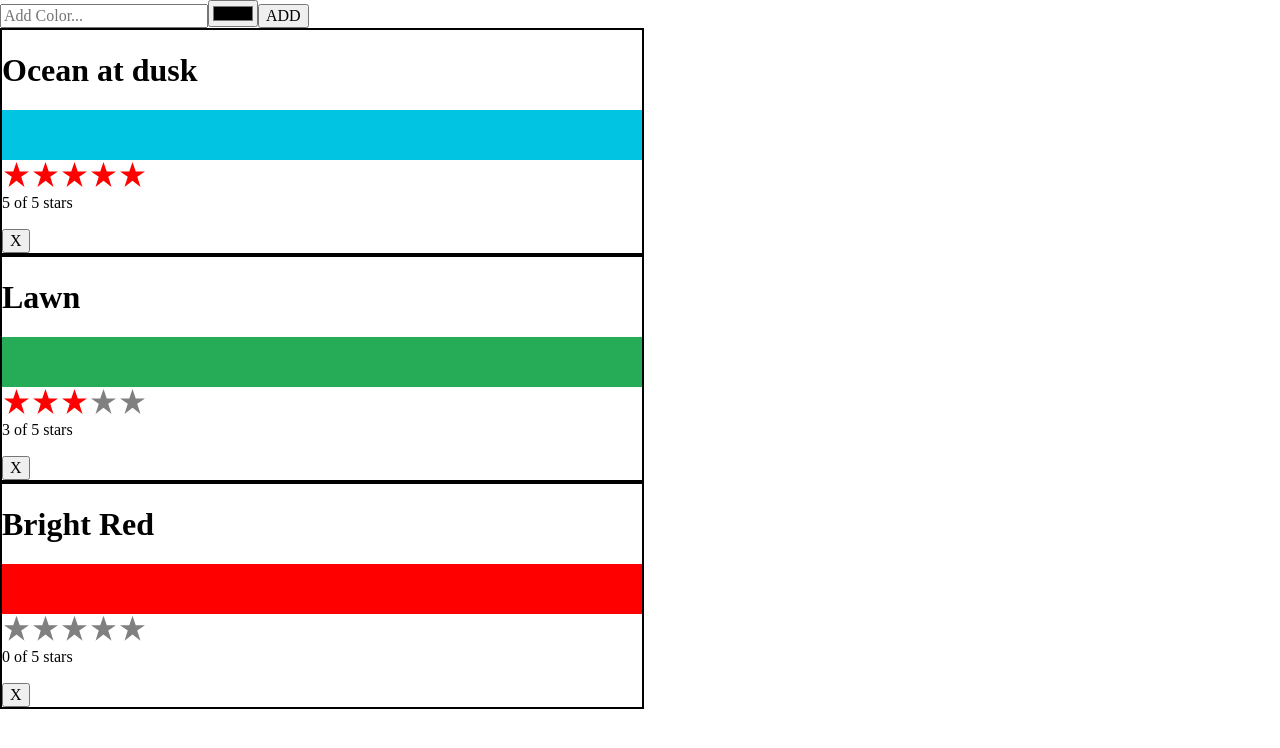
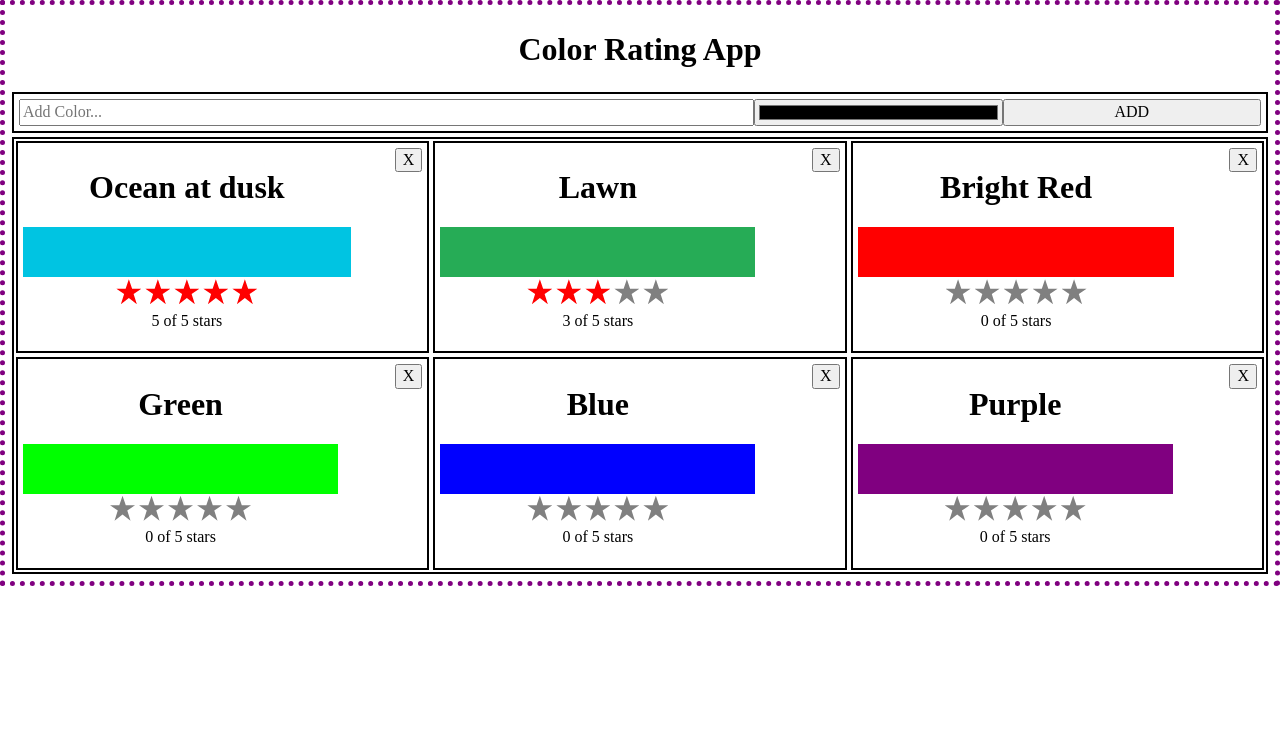
Before and after one commit to pfelto/reactColor, a React (Create React App) app: page / in a window 1280 px wide. Shown: the top 748 px of the page. Built offline with nearby package versions, Linux system fonts and the light colour scheme.

Commit message:
Basic Styling done using flex box and css grid with some margin and padding added.
Added basic CSS grid to make 1 color per line for small media ports, 2 for media and 3 for large

seems to all be working fine now.

```diff
--- a/sass/_large.scss
+++ b/sass/_large.scss
@@ -0,0 +1,3 @@
+.colorList {
+    grid-template-columns: 1fr 1fr 1fr;
+}
--- a/sass/_medium.scss
+++ b/sass/_medium.scss
@@ -0,0 +1,3 @@
+.colorList {
+    grid-template-columns: 1fr 1fr;
+}
--- a/sass/_small.scss
+++ b/sass/_small.scss
@@ -1,13 +1,79 @@
 
-  .color {
-    width: 50%;
-    border: 2px black solid;
+  .App {
+      display: flex;
+      flex-direction: column;
+      border: 5px dotted purple;
+      padding: 5px;
+
   }
 
-  .box {
-    height: 50px;
-    width: 100%;
+  .App > h1 {
+    align-self: center;
+    justify-content: center;
+}
+
+  form {
+      display: flex;
+      border: 2px black solid;
+      padding: 5px;
+      margin: 2px;
+
+        /*make input for color largest then color button then add */
+    input[type='text']{
+        flex:3;
+    }
+    input[type='color']{
+        flex:1;
+    }
+    button{
+        flex: 1;
+    }
   }
+
+.colorList {
+    display: grid;
+    grid-template-columns: 1fr;
+    border: 2px black solid;
+    margin: 2px;
+}
+.color {
+    padding: 5px;
+    margin: 2px;
+    border: 2px black solid;
+    display: grid;
+    grid-template:
+    "hdr hdr hdr hdrright" minmax(min-content, auto)
+    "boxctx boxctx boxctx ." minmax(min-content, auto)
+    "starctx starctx starctx ." minmax(min-content, auto);
+
+    h1{
+        grid-area: hdr;
+        justify-self: center;
+    }
+
+    button{
+        grid-area: hdrright;
+        align-self: flex-start;
+        justify-self: flex-end;
+    }
+
+    .box {
+        height: 50px;
+        width: 100%;
+        grid-area: boxctx;
+
+    }
+
+    .starRating{
+        grid-area: starctx;
+        align-self: center;
+        justify-self: center;
+
+        p{
+            text-align: center;
+        }
+    }
+}
 
 .star {
     cursor: pointer;
--- a/src/App.js
+++ b/src/App.js
@@ -51,7 +51,8 @@ class App extends React.Component {
         const { colors } = this.state;
         //console.log(colors);
         return (
-            <div>
+            <div className='App'>
+                <h1> Color Rating App </h1>
                 <AddColorForm onNewColor={(title,color) => this.addColor(title,color)}/>
                 <ColorsList colors={colors}
                 onRemove={(id) => this.removeColor(id)}
--- a/src/ColorsData.js
+++ b/src/ColorsData.js
@@ -17,6 +17,24 @@ let ColorsData = [
         'color': '#ff0000',
         'rating': 0,
     },
+    {
+        'id': 4,
+        'title': 'Green',
+        'color': '#00ff00',
+        'rating': 0,
+    },
+    {
+        'id': 5,
+        'title': 'Blue',
+        'color': '#0000ff',
+        'rating': 0,
+    },
+    {
+        'id': 6,
+        'title': 'Purple',
+        'color': '#800080',
+        'rating': 0,
+    },
 ]
 
 export default ColorsData
--- a/src/colorList.js
+++ b/src/colorList.js
@@ -1,7 +1,7 @@
 import Colors from './colors'
 
 const ColorsList = ({colors=[], onRemove=f=>f , onRate=f=>f }) =>
-<div>
+<div className='colorList'>
     {(colors.length === 0) ?
     <p>No Colors Listed. (Add a Color)</p> :
     colors.map(color =>
--- a/src/colors.js
+++ b/src/colors.js
@@ -5,13 +5,11 @@ import StarRating from "./starRating";
 const Color = ({title, color, rating=0, onRemove=f=>f, onRate=f=>f }) =>
 <section className='color'>
     <h1>{title}</h1>
+    <button onClick={onRemove}>X</button>
     <div className='box'
         style={{ backgroundColor: color }}>
     </div>
-    <div>
-        <StarRating starsSelected={rating} onRate={onRate}/>
-    </div>
-    <button onClick={onRemove}>X</button>
+    <StarRating starsSelected={rating} onRate={onRate}/>
 </section>
 
 
--- a/src/index.css
+++ b/src/index.css
@@ -337,14 +337,70 @@ template {
   display: none;
 }
 
-.color {
-  width: 50%;
-  border: 2px black solid;
+.App {
+  display: flex;
+  flex-direction: column;
+  border: 5px dotted purple;
+  padding: 5px;
 }
 
-.box {
+.App > h1 {
+  align-self: center;
+  justify-content: center;
+}
+
+form {
+  display: flex;
+  border: 2px black solid;
+  padding: 5px;
+  margin: 2px;
+  /*make input for color largest then color button then add */
+}
+form input[type=text] {
+  flex: 3;
+}
+form input[type=color] {
+  flex: 1;
+}
+form button {
+  flex: 1;
+}
+
+.colorList {
+  display: grid;
+  grid-template-columns: 1fr;
+  border: 2px black solid;
+  margin: 2px;
+}
+
+.color {
+  padding: 5px;
+  margin: 2px;
+  border: 2px black solid;
+  display: grid;
+  grid-template: "hdr hdr hdr hdrright" minmax(min-content, auto) "boxctx boxctx boxctx ." minmax(min-content, auto) "starctx starctx starctx ." minmax(min-content, auto);
+}
+.color h1 {
+  grid-area: hdr;
+  justify-self: center;
+}
+.color button {
+  grid-area: hdrright;
+  align-self: flex-start;
+  justify-self: flex-end;
+}
+.color .box {
   height: 50px;
   width: 100%;
+  grid-area: boxctx;
+}
+.color .starRating {
+  grid-area: starctx;
+  align-self: center;
+  justify-self: center;
+}
+.color .starRating p {
+  text-align: center;
 }
 
 .star {
@@ -361,4 +417,17 @@ template {
   background-color: red;
 }
 
+@media only screen and (min-width: 768px) {
+  .colorList {
+    grid-template-columns: 1fr 1fr;
+  }
+}
+/* end of medium media query */
+@media only screen and (min-width: 1024px) {
+  .colorList {
+    grid-template-columns: 1fr 1fr 1fr;
+  }
+}
+/* end of large media query */
+
 /*# sourceMappingURL=index.css.map */
--- a/src/starRating.js
+++ b/src/starRating.js
@@ -8,7 +8,7 @@ const StarRating = ({starsSelected=0 , totalStars=5 , onRate=f=>f }) => {
         selected={i<starsSelected}
         onClick={() => onRate(i+1)}/>);
     return(
-        <div>
+        <div className='starRating'>
         {starsRatingArray}
         <br />
         <p>{starsSelected} of {totalStars} stars</p>
```
Also changed, not shown: sass/styles.scss (+8 -0 lines), 1 other file (tests, documents, lock files or other folders).
